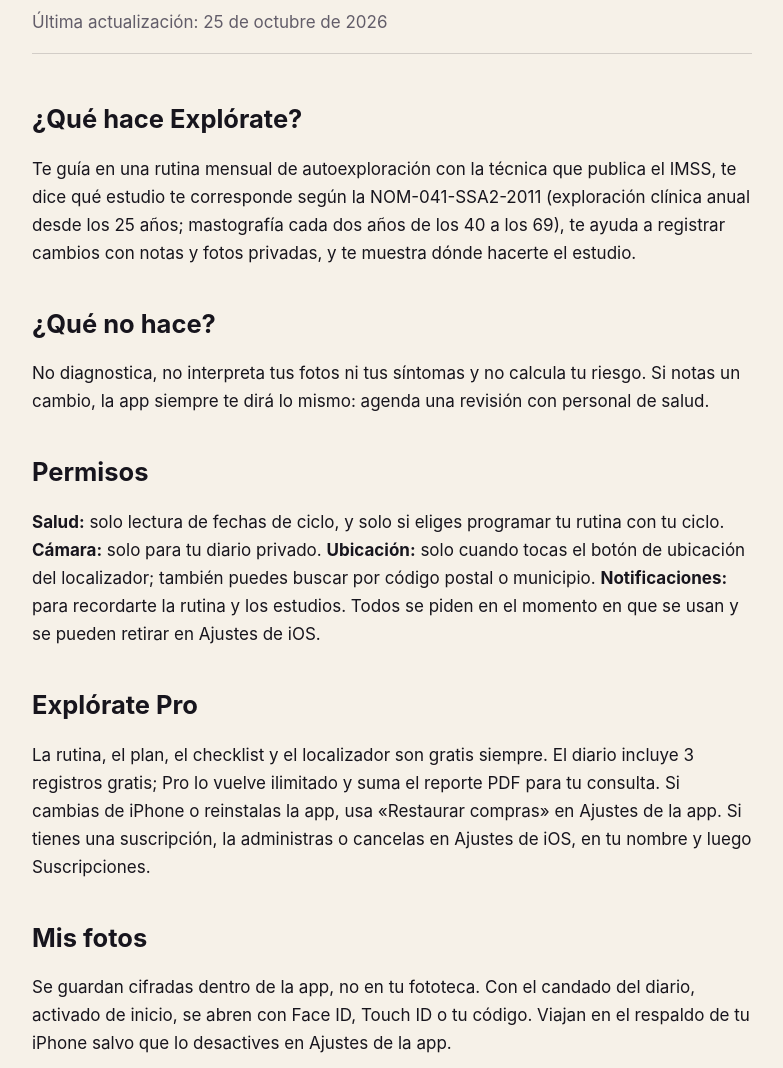
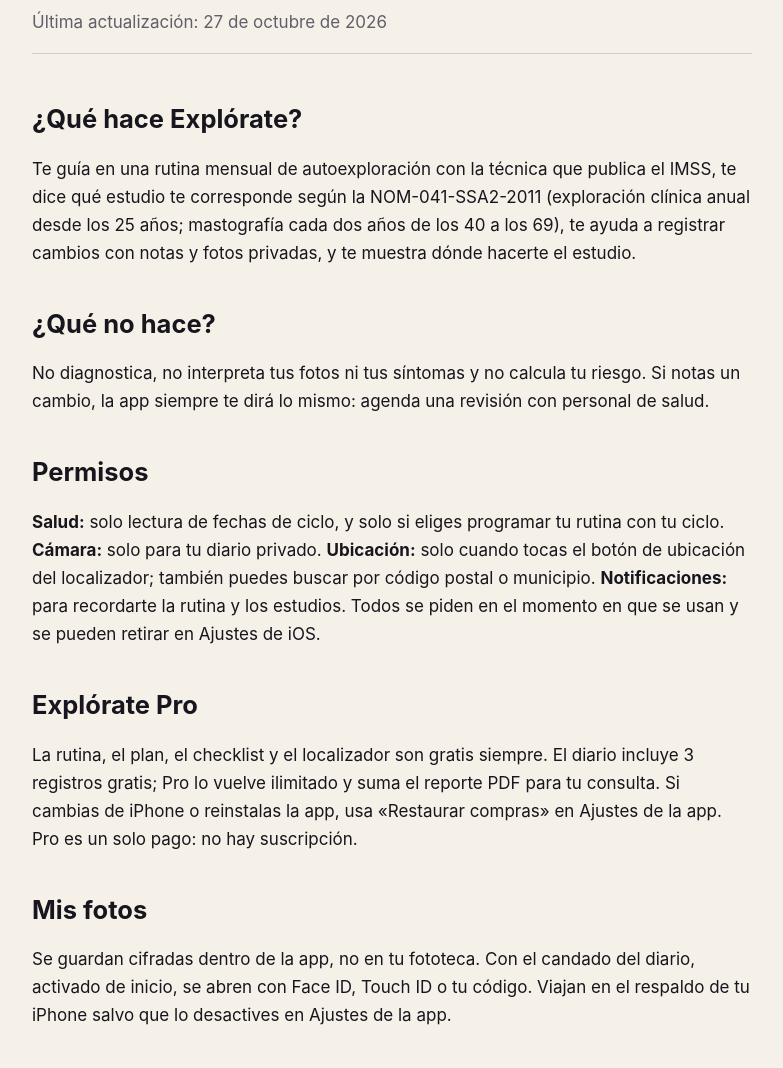
Before and after one commit to mitre88/app-support-pages, a plain HTML site: page docs/explorate/support/index.html in a window 1280 px wide. Shown: the part 181-1249 px from the top of the page, without its empty margins (248-1031 px from the left). Drawn offline with Linux system fonts and the light colour scheme.

Commit message:
docs(explorate): Pro is a one-time purchase, no subscription

```diff
--- a/docs/explorate/support/index.html
+++ b/docs/explorate/support/index.html
@@ -5,7 +5,7 @@
   <title>Explórate · Soporte</title><link rel="stylesheet" href="../../style.css">
 </head>
 <body><main>
-  <p class="eyebrow">Explórate</p><h1>Soporte</h1><p class="updated">Última actualización: 25 de octubre de 2026</p>
+  <p class="eyebrow">Explórate</p><h1>Soporte</h1><p class="updated">Última actualización: 27 de octubre de 2026</p>
   <section>
     <h2>¿Qué hace Explórate?</h2>
     <p>Te guía en una rutina mensual de autoexploración con la técnica que publica el IMSS, te dice qué estudio te corresponde según la NOM-041-SSA2-2011 (exploración clínica anual desde los 25 años; mastografía cada dos años de los 40 a los 69), te ayuda a registrar cambios con notas y fotos privadas, y te muestra dónde hacerte el estudio.</p>
@@ -14,7 +14,7 @@
     <h2>Permisos</h2>
     <p><strong>Salud:</strong> solo lectura de fechas de ciclo, y solo si eliges programar tu rutina con tu ciclo. <strong>Cámara:</strong> solo para tu diario privado. <strong>Ubicación:</strong> solo cuando tocas el botón de ubicación del localizador; también puedes buscar por código postal o municipio. <strong>Notificaciones:</strong> para recordarte la rutina y los estudios. Todos se piden en el momento en que se usan y se pueden retirar en Ajustes de iOS.</p>
     <h2>Explórate Pro</h2>
-    <p>La rutina, el plan, el checklist y el localizador son gratis siempre. El diario incluye 3 registros gratis; Pro lo vuelve ilimitado y suma el reporte PDF para tu consulta. Si cambias de iPhone o reinstalas la app, usa «Restaurar compras» en Ajustes de la app. Si tienes una suscripción, la administras o cancelas en Ajustes de iOS, en tu nombre y luego Suscripciones.</p>
+    <p>La rutina, el plan, el checklist y el localizador son gratis siempre. El diario incluye 3 registros gratis; Pro lo vuelve ilimitado y suma el reporte PDF para tu consulta. Si cambias de iPhone o reinstalas la app, usa «Restaurar compras» en Ajustes de la app. Pro es un solo pago: no hay suscripción.</p>
     <h2>Mis fotos</h2>
     <p>Se guardan cifradas dentro de la app, no en tu fototeca. Con el candado del diario, activado de inicio, se abren con Face ID, Touch ID o tu código. Viajan en el respaldo de tu iPhone salvo que lo desactives en Ajustes de la app.</p>
     <h2>Borrar mis datos</h2>
```
